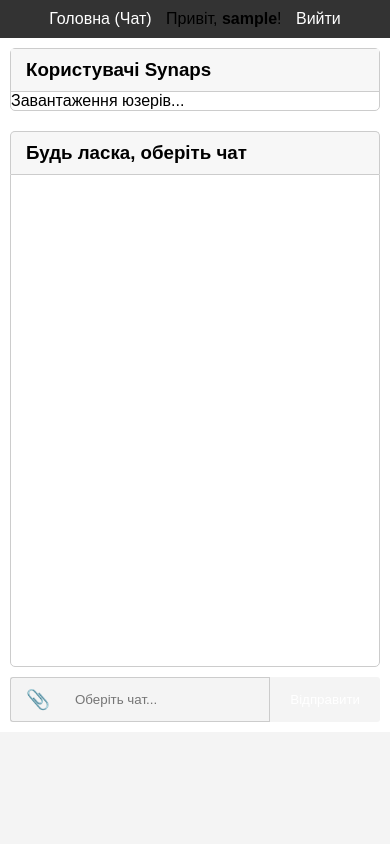
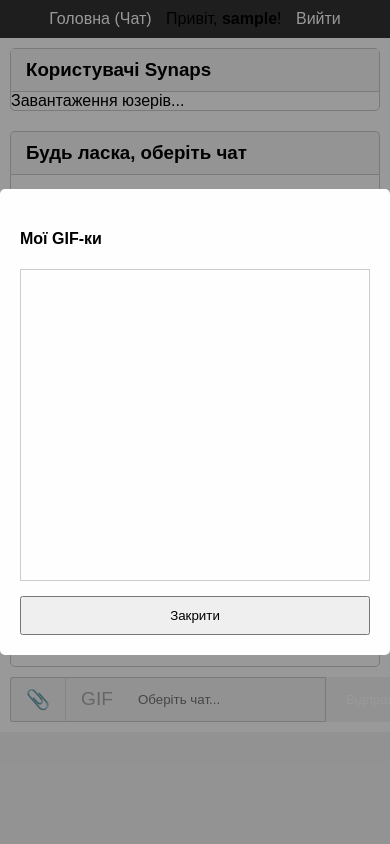
Before and after one commit to Gogart33W/Synaps-Messenger, a Flask app: page / in a window 390 px wide; the page is wider, and only the part inside the window is pictured. Run offline with Flask 3, Linux system fonts and the light colour scheme; the visitor is signed in with stand-in values (Sample User, id 1); data comes from the database, SQL or seed files in the repository; some libraries are stand-ins or nearby versions.

Commit message:
Feat: Add video/gif support, GIF library, and fix read-receipts bug

```diff
--- a/app/routes.py
+++ b/app/routes.py
@@ -2,7 +2,7 @@
 from flask import render_template, redirect, url_for, flash, Blueprint, request, jsonify
 from flask_login import login_user, logout_user, current_user, login_required
 import cloudinary.uploader
-from datetime import datetime, timezone # <-- НОВИЙ ІМПОРТ
+from datetime import datetime, timezone
 
 from . import db, login, socketio
 from .forms import LoginForm, RegistrationForm
@@ -18,12 +18,8 @@
 @main.route('/index')
 @login_required
 def index():
-    # === ОНОВЛЕНА ЛОГІКА ===
-    # Завантажуємо всіх юзерів (окрім себе) і
-    # одразу перетворюємо їх на список словників
     users_query = User.query.filter(User.id != current_user.id).all()
     users_data = [user.to_dict() for user in users_query]
-
     return render_template('index.html', users_data=users_data)
 
 @main.route('/upload', methods=['POST'])
@@ -35,21 +31,37 @@
     recipient_id = request.form.get('recipient_id')
     if file.filename == '' or not recipient_id:
         return jsonify({"error": "No selected file or recipient"}), 400
+
+    # === ОНОВЛЕНА ЛОГІКА ТИПІВ ===
+    file_type = 'image' # За замовчуванням
+    if file.mimetype.startswith('video/'):
+        file_type = 'video'
+    elif file.mimetype == 'image/gif':
+        file_type = 'gif'
+
     try:
-        upload_result = cloudinary.uploader.upload(file)
-        image_url = upload_result.get('secure_url')
-        if not image_url:
+        # Для Cloudinary, 'video' та 'image' (включно з gif) - це "image" resource_type
+        # (Якщо ми не хочемо платити за відео-транскодинг, що ми не хочемо)
+        resource_type = 'image'
+        if file_type == 'video':
+             resource_type = 'video'
+
+        upload_result = cloudinary.uploader.upload(file, resource_type=resource_type)
+
+        media_url = upload_result.get('secure_url')
+        if not media_url:
              return jsonify({"error": "Upload failed"}), 500
 
         new_message = Message(
             sender_id=current_user.id,
             recipient_id=int(recipient_id),
-            image_url=image_url,
-            is_image=True,
+            media_url=media_url,
+            media_type=file_type,
             text=None
         )
         db.session.add(new_message)
         db.session.commit()
+
         message_data = new_message.to_dict()
         socketio.emit('new_message', message_data, room=int(recipient_id))
         socketio.emit('new_message', message_data, room=current_user.id)
@@ -68,25 +80,18 @@
         if user is None or not user.check_password(form.password.data):
             flash('Неправильне ім\'я користувача або пароль')
             return redirect(url_for('main.login'))
-
         login_user(user, remember=form.remember_me.data)
-
-        # === ОНОВЛЮЄМО last_seen ПРИ ЛОГІНІ ===
         user.last_seen = datetime.now(timezone.utc)
         db.session.commit()
-
         flash('Вхід успішний!')
         return redirect(url_for('main.index'))
     return render_template('login.html', form=form)
 
 @main.route('/logout')
 def logout():
-    # === ОНОВЛЮЄМО last_seen ПРИ ВИХОДІ ===
-    # (Це спрацює, тільки якщо юзер натисне "Вийти")
     if current_user.is_authenticated:
         current_user.last_seen = datetime.now(timezone.utc)
         db.session.commit()
-
     logout_user()
     flash('Ви вийшли з акаунту.')
     return redirect(url_for('main.login'))
--- a/app/templates/index.html
+++ b/app/templates/index.html
@@ -12,11 +12,20 @@
             <h3 id="chat-with-title">Будь ласка, оберіть чат</h3>
             <ul id="messages"></ul>
             <div id="form">
-                <input type="file" id="file_input" accept="image/*" style="display: none;">
+                <input type="file" id="file_input" accept="image/*,video/*" style="display: none;">
                 <label for="file_input" id="file_button">📎</label>
+                <button id="gif_button" disabled>GIF</button>
                 <input id="message_input" autocomplete="off" placeholder="Оберіть чат..." disabled />
                 <button id="send_button" disabled>Відправити</button>
             </div>
+        </div>
+    </div>
+
+    <div id="gif-modal" class="modal-hidden">
+        <div id="gif-modal-content">
+            <h4>Мої GIF-ки</h4>
+            <div id="gif-library"></div>
+            <button id="gif-close-button">Закрити</button>
         </div>
     </div>
 
@@ -25,7 +34,6 @@
         const chatHistories = {};
         const unreadCounts = {};
         const allUsers = {};
-
         const wrapper = document.getElementById('content-wrapper');
         const currentUserId = parseInt(wrapper.dataset.currentUserId, 10);
         const currentUsername = "{{ current_user.username }}";
@@ -39,10 +47,15 @@
         const chatTitle = document.getElementById('chat-with-title');
         const fileInput = document.getElementById('file_input');
         const fileButton = document.getElementById('file_button');
+        // Нові елементи
+        const gifButton = document.getElementById('gif_button');
+        const gifModal = document.getElementById('gif-modal');
+        const gifLibrary = document.getElementById('gif-library');
+        const gifCloseButton = document.getElementById('gif-close-button');
+
 
         function renderUserList(users, onlineIds) {
             userList.innerHTML = '';
-
             users.forEach(user => {
                 allUsers[user.id] = user;
                 const isOnline = onlineIds.includes(user.id);
@@ -50,11 +63,9 @@
                 item.className = 'user-item';
                 item.dataset.id = user.id;
                 item.dataset.username = user.username;
-
                 if (isOnline) {
                     item.classList.add('online');
                 }
-
                 item.innerHTML = `
                     <span class="status-dot"></span>
                     <div class="user-info">
@@ -68,14 +79,10 @@
         }
 
         function formatLastSeen(isoString) {
-            if (!isoString) {
-                return "був давно";
-            }
-
+            if (!isoString) return "був давно";
             const date = new Date(isoString);
             const now = new Date();
             const timeOpts = { hour: '2-digit', minute: '2-digit' };
-
             if (date.toDateString() === now.toDateString()) {
                 return `був сьогодні о ${date.toLocaleString('uk-UA', timeOpts)}`;
             }
@@ -122,10 +129,10 @@
             input.disabled = false;
             sendButton.disabled = false;
             fileButton.classList.add('active');
+            gifButton.disabled = false; // <-- Розблоковуємо GIF
 
             updateUnreadCount(newRecipientId, 0);
-            socket.emit('mark_as_read', { 'sender_id': activeChatRecipientId });
-
+            socket.emit('mark_as_read', { 'chat_partner_id': activeChatRecipientId });
             messages.innerHTML = '<li class="status">Завантаження історії...</li>';
             socket.emit('load_history', { 'partner_id': activeChatRecipientId });
         });
@@ -145,7 +152,6 @@
         function renderMessage(msgData, shouldScroll = true) {
             const item = document.createElement('li');
             item.dataset.messageId = msgData.id;
-
             const timestamp = new Date(msgData.timestamp);
             const formattedTime = timestamp.toLocaleString('uk-UA', {
                 hour: '2-digit', minute: '2-digit',
@@ -156,10 +162,18 @@
                 item.classList.add('my-message');
             }
 
-            let messageContent;
-            if (msgData.is_image) {
-                messageContent = `<img src="${msgData.image_url}" alt="Зображення" class="chat-image">`;
-            } else {
+            // === ОНОВЛЕНА ЛОГІКА: Відео + GIF ===
+            let messageContent = '';
+            switch(msgData.media_type) {
+                case 'image':
+                case 'gif':
+                    messageContent = `<img src="${msgData.media_url || msgData.text}" alt="Зображення" class="chat-image">`;
+                    break;
+                case 'video':
+                    messageContent = `<video src="${msgData.media_url}" class="chat-video" controls></video>`;
+                    break;
+                case 'text':
+                default:
                     messageContent = msgData.text || "";
             }
 
@@ -186,11 +200,13 @@
             messages.scrollTop = messages.scrollHeight;
         }
 
+        // === ОНОВЛЕНО: Відправка ТЕКСТУ ===
         function sendMessage() {
             const text = input.value.trim();
             if (!text || !activeChatRecipientId) return;
             socket.emit('send_message', {
                 'text': text,
+                'media_type': 'text', // Явно вказуємо тип
                 'recipient_id': activeChatRecipientId
             });
             input.value = "";
@@ -206,13 +222,19 @@
             const formData = new FormData();
             formData.append('file', file);
             formData.append('recipient_id', activeChatRecipientId);
+
+            // (Заглушка "Завантаження...")
+            const isImage = file.type.startsWith('image/');
+            const isVideo = file.type.startsWith('video/');
+            let text = "<i>Завантаження файлу...</i>";
+            if (isImage) text = "<i>Завантаження фото...</i>";
+            if (isVideo) text = "<i>Завантаження відео...</i>";
+
             renderMessage({
-                sender_id: currentUserId,
-                sender_username: currentUsername,
-                text: "<i>Завантаження фото...</i>",
-                is_image: false,
-                timestamp: new Date().toISOString()
+                sender_id: currentUserId, text: text,
+                media_type: 'text', timestamp: new Date().toISOString()
             }, true);
+
             fetch('/upload', { method: 'POST', body: formData })
             .then(response => response.json())
             .then(data => {
@@ -226,19 +248,50 @@
             e.target.value = null;
         });
 
-        function updateUnreadCount(userId, count) {
-            unreadCounts[userId] = count;
-            const userItem = findUserListItem(userId);
-            if (userItem) {
-                const badge = userItem.querySelector('.unread-badge');
-                if (count > 0) {
-                    badge.innerText = count > 9 ? '9+' : count;
-                    badge.style.display = 'block';
-                } else {
-                    badge.style.display = 'none';
+        // === НОВА ЛОГІКА: GIF-бібліотека ===
+        gifButton.addEventListener('click', function() {
+            if (gifButton.disabled) return;
+            gifLibrary.innerHTML = '<span class="status">Завантаження GIF...</span>';
+            gifModal.classList.remove('modal-hidden');
+            socket.emit('load_my_gifs');
+        });
+        gifCloseButton.addEventListener('click', () => gifModal.classList.add('modal-hidden'));
+        gifModal.addEventListener('click', (e) => {
+            if (e.target === gifModal) {
+                 gifModal.classList.add('modal-hidden');
             }
+        });
+
+        gifLibrary.addEventListener('click', function(e) {
+            if (e.target.tagName === 'IMG') {
+                const gifUrl = e.target.src;
+
+                // Відправляємо гіфку як 'gif' (для бекенду)
+                // але text (для старого `send_message`)
+                socket.emit('send_message', {
+                    'text': gifUrl, // Зберігаємо URL в 'text'
+                    'media_type': 'gif', // Вказуємо тип
+                    'recipient_id': activeChatRecipientId
+                });
+                gifModal.classList.add('modal-hidden');
             }
+        });
+
+        socket.on('my_gifs_loaded', function(data) {
+            if (data.gifs.length === 0) {
+                gifLibrary.innerHTML = '<span class="status">Ви ще не відправляли GIF.</span>';
+                return;
             }
+            gifLibrary.innerHTML = '';
+            data.gifs.forEach(url => {
+                const img = document.createElement('img');
+                img.src = url;
+                img.className = 'gif-item';
+                gifLibrary.appendChild(img);
+            });
+        });
+
+        function updateUnreadCount(userId, count) { /* ... (без змін) ... */ }
 
         socket.on('new_message', function(data) {
             let chatPartnerId;
@@ -254,7 +307,7 @@
                 }
                 renderMessage(data, true);
                 if (data.sender_id != currentUserId) {
-                    socket.emit('mark_as_read', { 'sender_id': data.sender_id });
+                    socket.emit('mark_as_read', { 'chat_partner_id': data.sender_id });
                 }
             }
         });
@@ -263,7 +316,13 @@
             if (data.sender_id != activeChatRecipientId) {
                 const newCount = (unreadCounts[data.sender_id] || 0) + 1;
                 updateUnreadCount(data.sender_id, newCount);
-                const body = data.is_image ? "[Фотографія]" : data.text;
+
+                let body = "[Нове повідомлення]";
+                if(data.media_type === 'text') body = data.text;
+                if(data.media_type === 'image') body = "[Фотографія]";
+                if(data.media_type === 'video') body = "[Відео]";
+                if(data.media_type === 'gif') body = "[GIF]";
+
                 showNotification(data.sender_username, body);
             }
         });
@@ -274,8 +333,13 @@
             }
         });
 
+        // === ФІКС БАГУ ГАЛОЧОК ===
         socket.on('messages_were_read', function(data) {
-            if (data.sender_id == activeChatRecipientId) {
+            // data = { message_ids: [...], reader_id: ... }
+
+            // Перевіряємо, чи це той чат, що відкритий у нас
+            // (reader_id - це той, хто прочитав, тобто наш chat_partner)
+            if (data.reader_id == activeChatRecipientId) {
                 data.message_ids.forEach(messageId => {
                     const msgElement = messages.querySelector(`li[data-message-id="${messageId}"]`);
                     if (msgElement) {
@@ -287,13 +351,22 @@
                     }
                 });
             }
+
+            // Оновлюємо кеш (ми його не видаляли)
+            const partnerId = data.reader_id;
+            if (chatHistories[partnerId]) {
+                chatHistories[partnerId].forEach(msg => {
+                    if (data.message_ids.includes(msg.id)) {
+                        msg.is_read = true;
+                    }
+                });
+            }
         });
 
         socket.on('user_status_change', function(data) {
             const userItem = findUserListItem(data.user_id);
             if (!userItem) return;
             const lastSeenEl = userItem.querySelector('.last-seen');
-
             if (data.status === 'online') {
                 userItem.classList.add('online');
                 lastSeenEl.innerText = 'Онлайн';
@@ -312,6 +385,8 @@
     </script>
 
     <style>
+        /* ... (старі стилі .container, nav, .form-field) ... */
+
         #content-wrapper { display: flex; gap: 20px; }
         #user-list-container {
             flex-basis: 30%; min-width: 180px;
@@ -327,46 +402,32 @@
         #user-list { list-style: none; padding: 0; margin: 0; overflow-y: auto; }
         .user-item {
             padding: 10px 15px; border-bottom: 1px solid #eee;
-            cursor: pointer;
-            display: flex; align-items: center;
+            cursor: pointer; display: flex; align-items: center;
             gap: 10px; position: relative;
         }
         .user-item:last-child { border-bottom: none; }
         .user-item:hover { background: #f0f0f0; }
         .user-item.active { background: #e0eafc; }
         .user-info {
-            display: flex;
-            flex-direction: column;
-            flex-grow: 1;
-            overflow: hidden;
+            display: flex; flex-direction: column;
+            flex-grow: 1; overflow: hidden;
         }
         .username {
-            font-weight: 500;
-            white-space: nowrap;
-            overflow: hidden;
-            text-overflow: ellipsis;
+            font-weight: 500; white-space: nowrap;
+            overflow: hidden; text-overflow: ellipsis;
         }
-        .last-seen {
-            font-size: 0.8em;
-            color: #888;
-        }
+        .last-seen { font-size: 0.8em; color: #888; }
         .status-dot {
             width: 10px; height: 10px;
             background-color: #ccc;
-            border-radius: 50%;
-            flex-shrink: 0;
+            border-radius: 50%; flex-shrink: 0;
         }
         .user-item.online .status-dot { background-color: #28a745; }
         .user-item.online .last-seen { color: #28a745; font-weight: 500; }
         .unread-badge {
-            display: none;
-            background-color: #007bff;
-            color: white;
-            font-size: 0.75em;
-            font-weight: bold;
-            padding: 2px 6px;
-            border-radius: 10px;
-            flex-shrink: 0;
+            display: none; background-color: #007bff;
+            color: white; font-size: 0.75em; font-weight: bold;
+            padding: 2px 6px; border-radius: 10px; flex-shrink: 0;
         }
         #chat_window h3 {
             padding: 10px 15px; margin: 0; background: #f7f7f7;
@@ -377,14 +438,12 @@
             list-style-type: none; margin: 0; padding: 10px;
             border: 1px solid #ccc; height: 300px;
             overflow-y: scroll; background: #fff;
-            border-radius: 0 0 5px 5px;
-            flex-grow: 1;
+            border-radius: 0 0 5px 5px; flex-grow: 1;
         }
         #messages li {
             padding: 8px 12px; margin-bottom: 10px;
             max-width: 80%; width: fit-content;
-            border-radius: 10px;
-            position: relative;
+            border-radius: 10px; position: relative;
             word-wrap: break-word;
         }
         #messages li.my-message {
@@ -402,42 +461,44 @@
             display: block; margin-top: 5px; text-align: right;
         }
         .read-status {
-            display: inline-block;
-            margin-left: 5px;
-            font-weight: bold;
-            color: #777;
+            display: inline-block; margin-left: 5px;
+            font-weight: bold; color: #777;
         }
         .read-status.read { color: #007bff; }
         #messages li.my-message .timestamp { color: #e0e0f0; }
         #messages li.my-message .read-status { color: #e0e0f0; }
         #messages li.my-message .read-status.read { color: #fff; }
-        .chat-image {
+
+        .chat-image, .chat-video {
             max-width: 100%;
             border-radius: 5px;
             margin-top: 5px;
         }
-        #messages li.my-message img { background: white; }
+        #messages li.my-message img, #messages li.my-message video { background: white; }
+
         #form { display: flex; margin-top: 10px; width: 100%; }
-        #file_button {
+        #file_button, #gif_button {
             padding: 10px 15px;
             border: 1px solid #ccc;
             border-right: none;
-            border-radius: 3px 0 0 3px;
             font-size: 1.2em;
             cursor: not-allowed;
             background: #f4f4f4;
             color: #aaa;
         }
-        #file_button.active {
+        #file_button { border-radius: 3px 0 0 3px; }
+        #gif_button { border-radius: 0; border-left: 1px solid #ddd; }
+
+        #file_button.active, #gif_button:not(:disabled) {
             cursor: pointer;
             background: #eee;
             color: #333;
         }
-        #file_button.active:hover { background: #ddd; }
+        #file_button.active:hover, #gif_button:not(:disabled):hover { background: #ddd; }
+
         #message_input {
             flex-grow: 1; padding: 10px; border: 1px solid #ccc;
-            border-radius: 0;
-            border-left: none;
+            border-radius: 0; border-left: none;
         }
         #send_button {
             padding: 10px 20px; background: #007bff; color: white;
@@ -448,27 +509,56 @@
             background-color: #f4f4f4;
             cursor: not-allowed;
         }
-        @media (max-width: 768px) {
-            .container {
-                margin: 0;
-                padding: 10px;
-                border-radius: 0;
-                box-shadow: none;
+
+        /* === НОВІ СТИЛІ: GIF Модалка === */
+        .modal-hidden { display: none; }
+        #gif-modal {
+            position: fixed;
+            z-index: 100;
+            left: 0; top: 0;
+            width: 100%; height: 100%;
+            background-color: rgba(0,0,0,0.4);
+            display: flex;
+            align-items: center;
+            justify-content: center;
         }
-            #content-wrapper {
+        #gif-modal-content {
+            background-color: #fefefe;
+            padding: 20px;
+            border-radius: 5px;
+            width: 80%;
+            max-width: 500px;
+            display: flex;
             flex-direction: column;
         }
-            #user-list-container {
-                flex-basis: auto;
-                max-height: 250px;
+        #gif-library {
+            display: grid;
+            grid-template-columns: repeat(auto-fill, minmax(100px, 1fr));
+            gap: 5px;
+            height: 300px;
+            overflow-y: auto;
+            border: 1px solid #ccc;
+            padding: 5px;
         }
-            #chat_window {
-                flex-basis: auto;
-                height: 70vh;
+        .gif-item {
+            width: 100%;
+            height: 100px;
+            object-fit: cover;
+            cursor: pointer;
         }
-            #messages {
-                height: 100%;
+        #gif-close-button {
+            margin-top: 15px;
+            padding: 10px;
         }
+
+        /* === Мобільний Фікс === */
+        @media (max-width: 768px) {
+            .container { margin: 0; padding: 10px; border-radius: 0; box-shadow: none; }
+            #content-wrapper { flex-direction: column; }
+            #user-list-container { flex-basis: auto; max-height: 250px; }
+            #chat_window { flex-basis: auto; height: 70vh; }
+            #messages { height: 100%; }
+            #gif-modal-content { width: 95%; }
         }
     </style>
 {% endblock %}
--- a/config.py
+++ b/config.py
@@ -1,8 +1,8 @@
 # config.py
 import os
 import sqlalchemy.pool
-import cloudinary
-from dotenv import load_dotenv
+import cloudinary # pyright: ignore[reportMissingImports]
+from dotenv import load_dotenv # pyright: ignore[reportMissingImports]
 
 basedir = os.path.abspath(os.path.dirname(__file__))
 load_dotenv(os.path.join(basedir, '.env'))
```
Also changed, not shown: app/events.py (+35 -19 lines), app/models.py (+12 -7 lines), migrations/versions/330b23c7dfc4_rename_image_columns_to_media.py (added, +43 -0 lines). Lines whose indentation alone changed are shown as unchanged.
